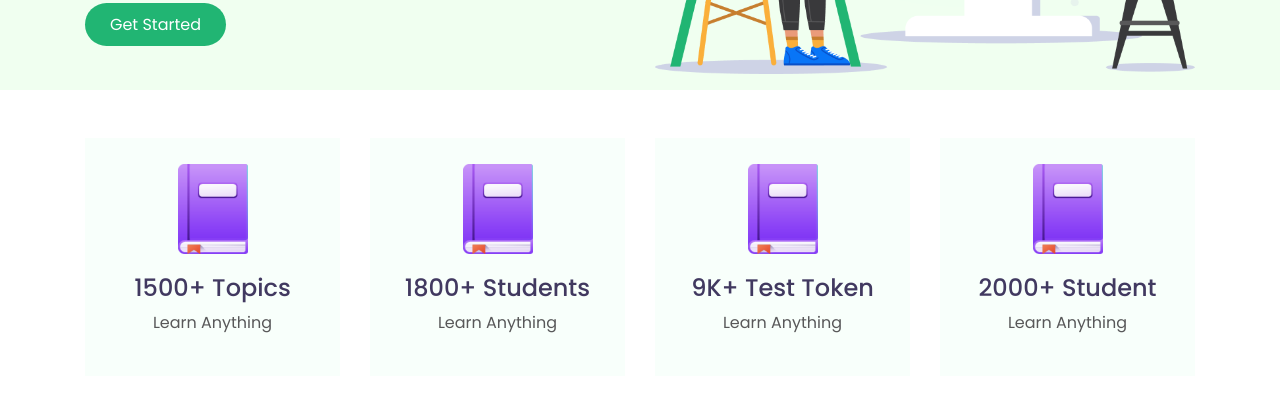
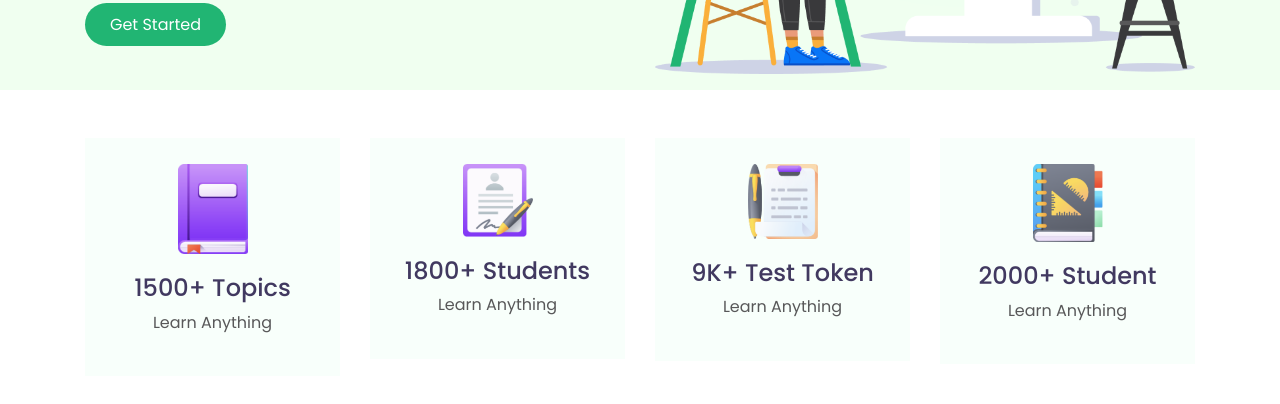
Before and after one commit to abhimran/e-school, a plain HTML site: page index.html in a window 1280 px wide. Shown: the part 396-800 px from the top of the page. Drawn offline with nearby package versions, Linux system fonts and the light colour scheme.

Commit message:
Counter part update

```diff
--- a/index.html
+++ b/index.html
@@ -90,7 +90,7 @@
                 <!-- 1st counter end -->
                 <div class="col-lg-3 col-md-3">
                     <div class="count-1">
-                        <img src="images/icons/book.png" alt="book" class="img-fluid">
+                        <img src="images/icons/Student.png" alt="book" class="img-fluid">
                         <h3>1800+ Students </h3>
                         <p>Learn Anything</p>
                     </div>
@@ -98,7 +98,7 @@
                 <!-- 2nd counter end -->
                 <div class="col-lg-3 col-md-3">
                     <div class="count-1">
-                        <img src="images/icons/book.png" alt="book" class="img-fluid">
+                        <img src="images/icons/Test.png" alt="book" class="img-fluid">
                         <h3>9K+ Test Token</h3>
                         <p>Learn Anything</p>
                     </div>
@@ -106,7 +106,7 @@
                 <!-- 3rd counter end -->
                 <div class="col-lg-3 col-md-3">
                     <div class="count-1">
-                        <img src="images/icons/book.png" alt="book" class="img-fluid">
+                        <img src="images/icons/Students.png" alt="book" class="img-fluid">
                         <h3>2000+ Student</h3>
                         <p>Learn Anything</p>
                     </div>
@@ -379,8 +379,6 @@
 
 
 
-
-
     <!--  === JS LINK === -->
     <script src="https://code.jquery.com/jquery-3.5.1.slim.min.js" integrity="sha384-DfXdz2htPH0lsSSs5nCTpuj/zy4C+OGpamoFVy38MVBnE+IbbVYUew+OrCXaRkfj" crossorigin="anonymous"></script>
     <script src="https://cdn.jsdelivr.net/npm/popper.js@1.16.0/dist/umd/popper.min.js" integrity="sha384-Q6E9RHvbIyZFJoft+2mJbHaEWldlvI9IOYy5n3zV9zzTtmI3UksdQRVvoxMfooAo" crossorigin="anonymous"></script>
```
